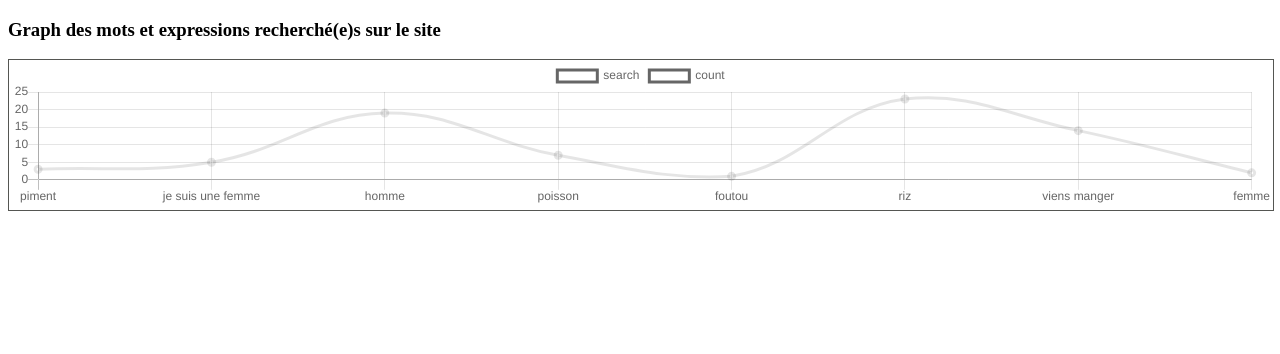
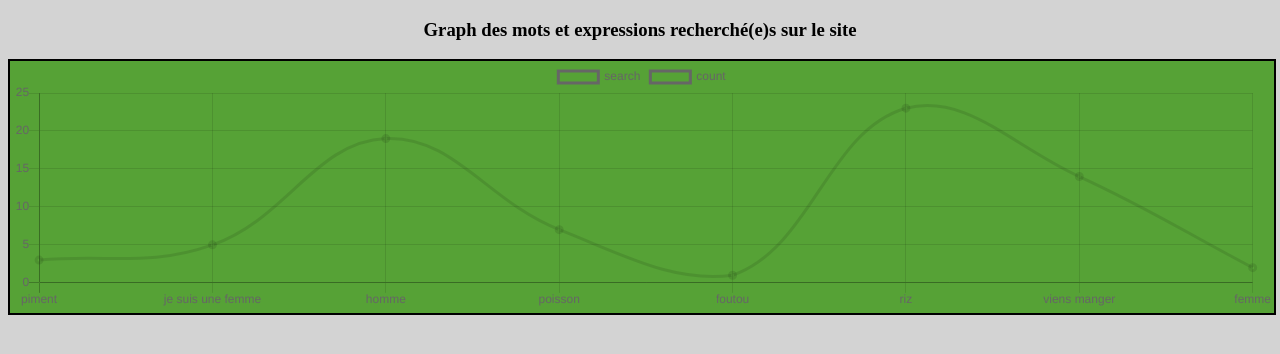
Before and after one commit to ibrahimsoumah/ITL-ivoire-language-translator, a PHP site: page /stat.php in a window 1280 px wide. Shown: the top 354 px of the page. Run offline with PHP 8.4, Linux system fonts and the light colour scheme; data comes from the database, SQL or seed files in the repository; some libraries are stand-ins or nearby versions.

Commit message:
Add files via upload

```diff
--- a/stat.php
+++ b/stat.php
@@ -30,16 +30,25 @@ $count = trim($count, ",");
     <title>Statistiques</title>
 
     <style>
+        .body2 {
+            background-color: lightgrey;
+        }
+        .chart {
+            background-color: rgb(86, 162, 54);
 
+        }
+        .titre {
+            text-align: center;
+        }
     </style>
 </head>
 
-<body>
+<body class="body2">
 
     <div class="container">
-        <h3>Graph des mots et expressions recherché(e)s sur le site</h3>
+        <h3 class="titre">Graph des mots et expressions recherché(e)s sur le site</h3>
 
-        <canvas id="chart" style="width: 100%; height: 60%; background:#FFF; border: 1px solid #555652; margin-top: 10px;"></canvas>
+        <canvas class="chart" id="chart" style="width: 200px; height: 40px; border: 2px solid #000000; margin-top: 10px;"></canvas>
 
         <script>
             var ctx = document.getElementById("chart").getContext("2d");
```
